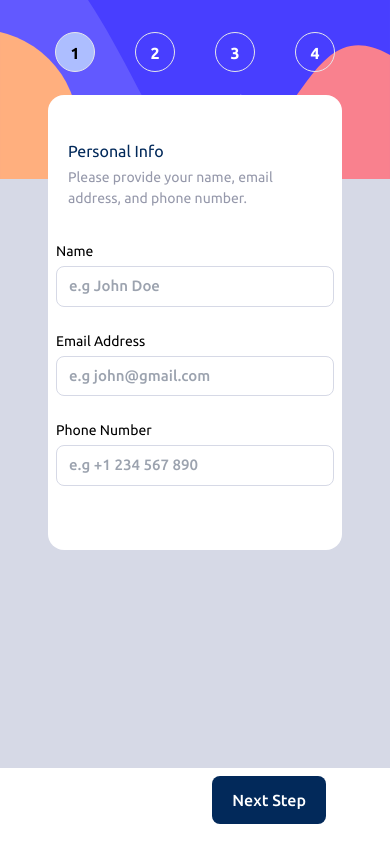
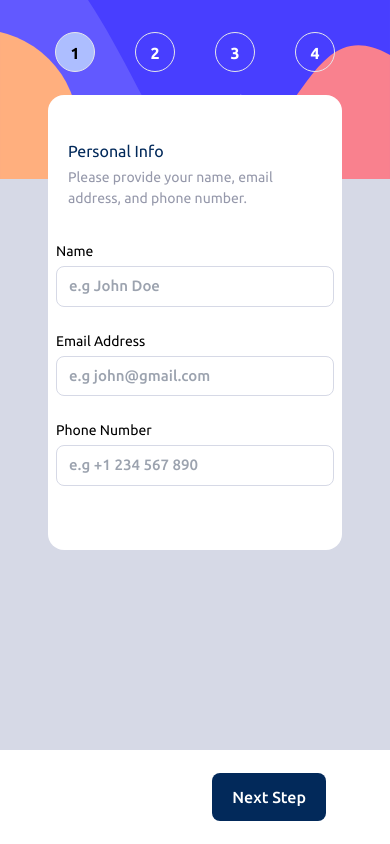
Before and after one commit to NatalioDev/multi-step-form, a React (Vite) app: page / in a window 390 px wide. Built offline with nearby package versions, Linux system fonts and the light colour scheme.

Commit message:
update styles mobile

```diff
--- a/src/App.tsx
+++ b/src/App.tsx
@@ -412,7 +412,7 @@ function App() {
               </>
             )}
             {/* Contiene la parte de los botones del formulario */}
-            <div className="flex justify-between fixed px-16 bottom-0 pt-2 left-0 w-screen md:w-full bg-white p-5 md:static md:p-0 items-center lg:items-end">
+            <div className="flex justify-between fixed px-16 bottom-0 top-[750px] left-0 w-screen md:w-full bg-white p-5 md:static md:p-0 items-center lg:items-end">
               <div
                   onClick={prevStep}
                   className={`font-medium lg:mb-3 md:mt-4 text-[#9699ab] select-none cursor-pointer transition duration-100 hover:text-[#02295a] ${goBackVisible}`}
```
